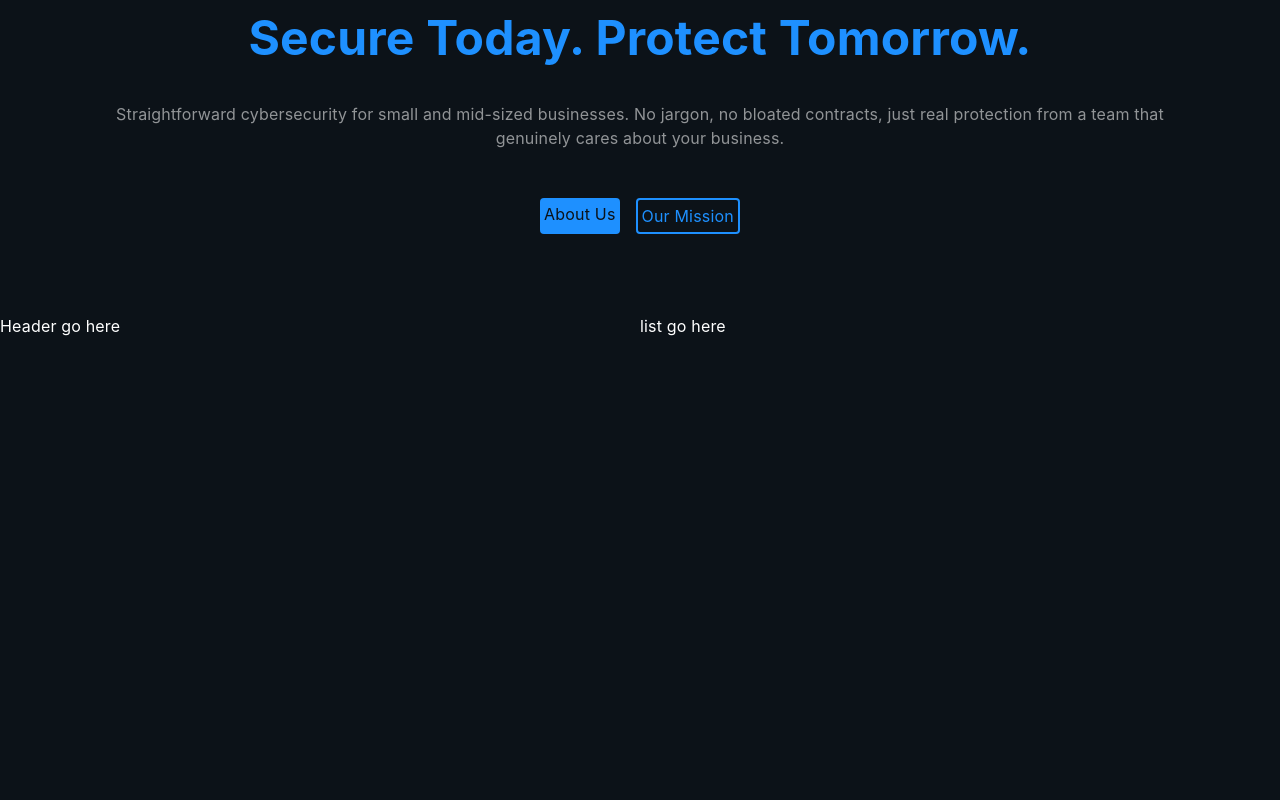
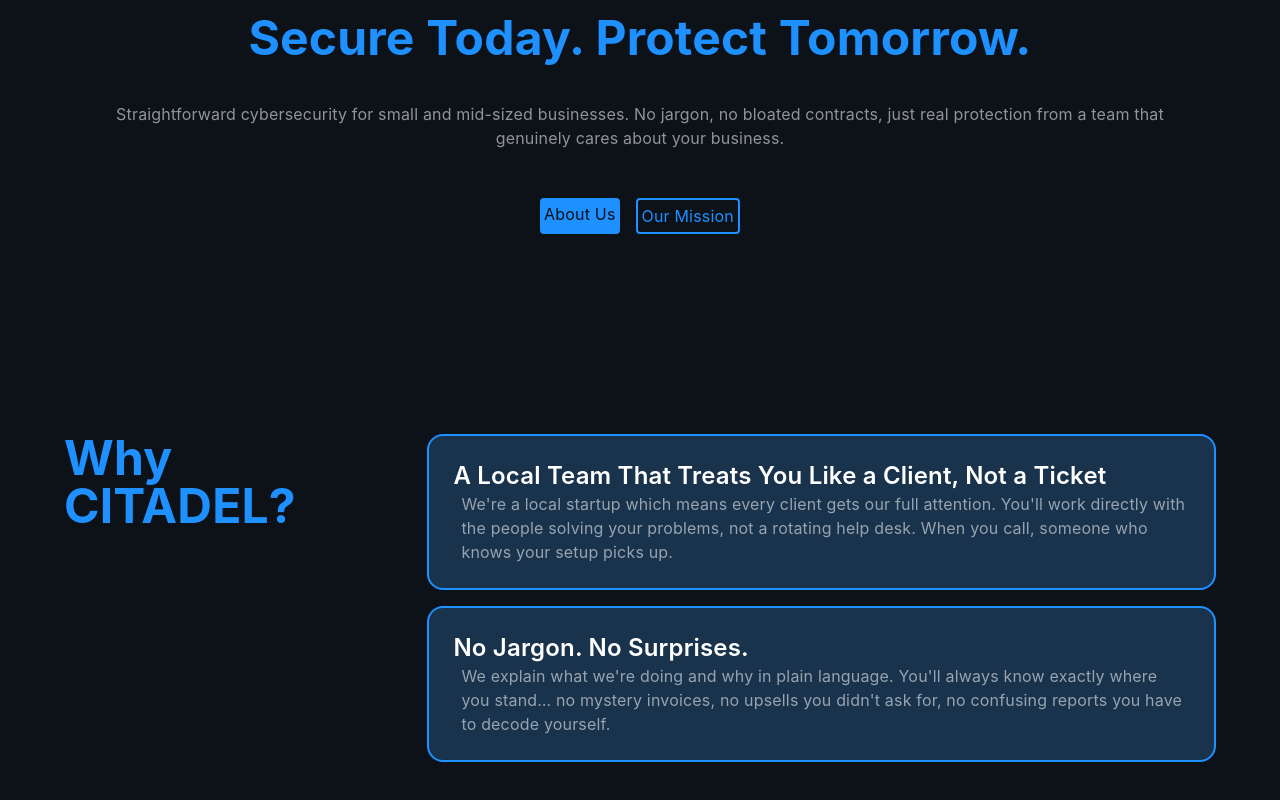
Before and after one commit to CITADEL-Solutions-Team/CITADEL-Stack, a Vue app in the folder Frontend/: page / in a window 1280 px wide. Shown: the part 402-1202 px from the top of the page. Before the commit the page ends 800 px from the top, so only its background shows below. Built offline with nearby package versions, Linux system fonts and the light colour scheme.

Commit message:
Finished Section

```diff
--- a/Frontend/src/components/Cards/InfoCard.vue
+++ b/Frontend/src/components/Cards/InfoCard.vue
@@ -4,7 +4,7 @@
     border-2 border-(--Accent) rounded-2xl
     p-6">
         <h5 class="text-2xl font-semibold">
-            <slot name="Header"></slot>
+            <slot name="Header">Header will go here</slot>
         </h5>
         <div class="text-(--SupText) pl-2">
             <slot name="Body">Body text will go here</slot>
--- a/Frontend/src/components/Sections/ListWithHeader.vue
+++ b/Frontend/src/components/Sections/ListWithHeader.vue
@@ -1,15 +1,18 @@
 <template>
     <div id="Section"
-    class="flex"
+    class=" px-16 py-30 gap-12
+    flex"
     >
         <div id="Header"
-        class="flex-1"
+        class="flex-2 text-5xl font-bold text-(--Accent)"
         >
-            <slot name="Header">Header go here</slot>
+            <slot name="Header">
+                Header go here
+            </slot>
         </div>
 
         <div id="List"
-        class="flex-1 flex flex-row"
+        class="flex-5 flex flex-col gap-4"
         >
             <slot name="List">
                 list go here
--- a/Frontend/src/views/Home.vue
+++ b/Frontend/src/views/Home.vue
@@ -12,12 +12,33 @@
     </Hero>
 
     <ListWithHeader>
-
+        <template v-slot:Header>
+            Why CITADEL?
+        </template>
+        <template v-slot:List>
+            <InfoCard>
+                <template v-slot:Header>
+                    A Local Team That Treats You Like a Client, Not a Ticket
+                </template>
+                <template v-slot:Body>
+                    We're a local startup which means every client gets our full attention. You'll work directly with the people solving your problems, not a rotating help desk. When you call, someone who knows your setup picks up.
+                </template>
+            </InfoCard>
+            <InfoCard>
+                <template v-slot:Header>
+                    No Jargon. No Surprises.
+                </template>
+                <template v-slot:Body>
+                    We explain what we're doing and why in plain language. You'll always know exactly where you stand… no mystery invoices, no upsells you didn't ask for, no confusing reports you have to decode yourself.
+                </template>
+            </InfoCard>
+        </template>
     </ListWithHeader>
 </template>
 
 <script setup lang="ts">
-    import Hero from '@/components/Sections/Hero.vue';
+    import InfoCard from '@/components/Cards/InfoCard.vue';
+import Hero from '@/components/Sections/Hero.vue';
 import ListWithHeader from '@/components/Sections/ListWithHeader.vue';
 
     const ButtonOne: { label: string, to: string } = {
```
